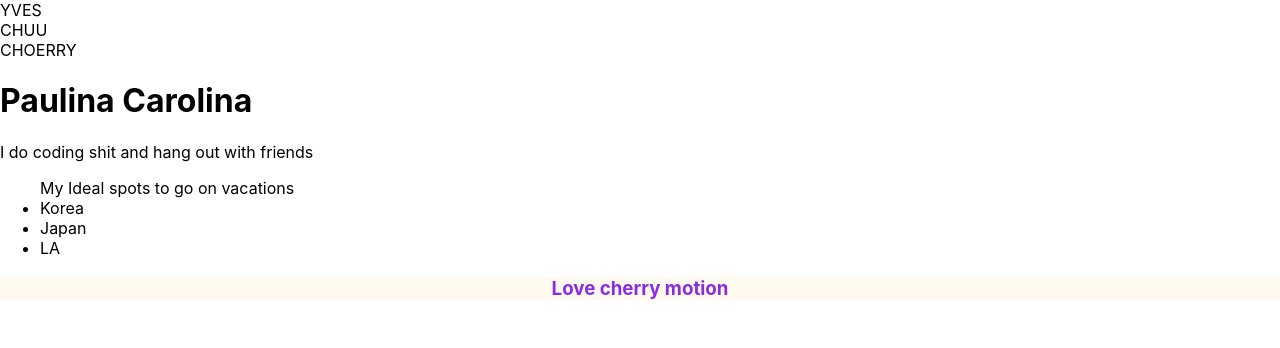
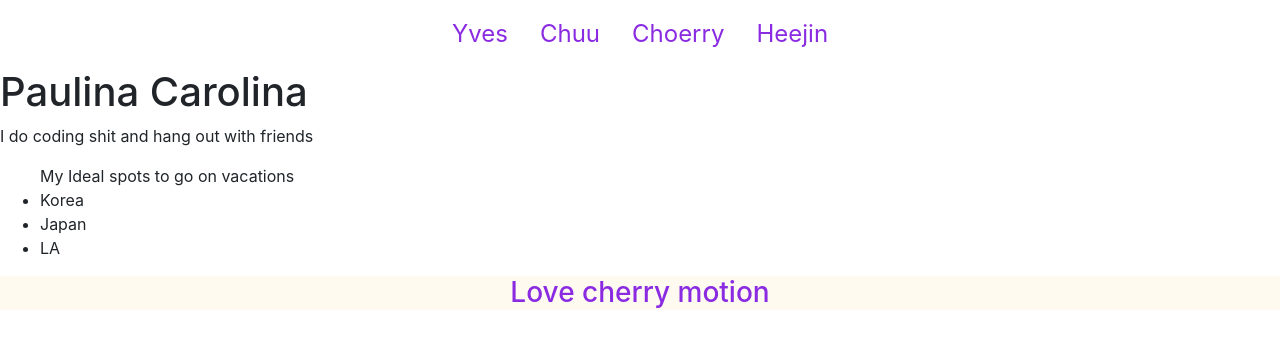
Before and after one commit to paulinacarolina/loonaverse, a React (Create React App) app in the folder react-loona/: page / in a window 1280 px wide. Shown: the top 348 px of the page. Built offline with nearby package versions, Linux system fonts and the light colour scheme.

Commit message:
Adding Bootstrap

```diff
--- a/react-loona/src/components/App.js
+++ b/react-loona/src/components/App.js
@@ -2,7 +2,7 @@ import React from 'react'
 import Footer from "./Footer"
 import MyInfo from "./MyInfo"
 import Header from "./Header"
-
+import 'bootstrap/dist/css/bootstrap.min.css';
  class App extends React.Component{
 
    render(){
--- a/react-loona/src/components/Header.js
+++ b/react-loona/src/components/Header.js
@@ -1,13 +1,16 @@
 
 import React from 'react';
+import 'bootstrap/dist/css/bootstrap.min.css';
+
 function Header(){
     return(
-        <div className="navbar">
-        <nav>
-        <div className="nav-button" > YVES </div>
-        <div className="nav-button"> CHUU  </div>
-        <div className="nav-button"> CHOERRY </div>
-        </nav>
+        <div className="nav justify-content-center">
+            <div className="navbar">
+                <a href="#" class="nav-item nav-link">Yves</a>
+                <a href="#" class="nav-item nav-link">Chuu</a>
+                <a href="#" class="nav-item nav-link">Choerry</a>
+                <a href="#" class="nav-item nav-link">Heejin</a>
+            </div>
         </div>
     )
 }
--- a/react-loona/src/index.css
+++ b/react-loona/src/index.css
@@ -17,10 +17,13 @@ footer{
   background-color: floralwhite;
   text-align: center;
 }
-
-.navbar{
-  display: block
-}
-.nav-button{
+header{
+  background-color: burlywood;
 
 }
+
+.nav-item{
+  color: blueviolet;
+  font-size: 1.5rem;
+
+}
--- a/react-loona/src/index.js
+++ b/react-loona/src/index.js
@@ -2,5 +2,6 @@ import React from 'react'
 import ReactDOM from 'react-dom'
 import App from './components/App'
 import './index.css' //Styling
+import 'bootstrap/dist/css/bootstrap.min.css';
 //JSX practice
 ReactDOM.render(<App/>, document.getElementById('root'));
```
Also changed, not shown: 2 other files (tests, documents, lock files or other folders).
